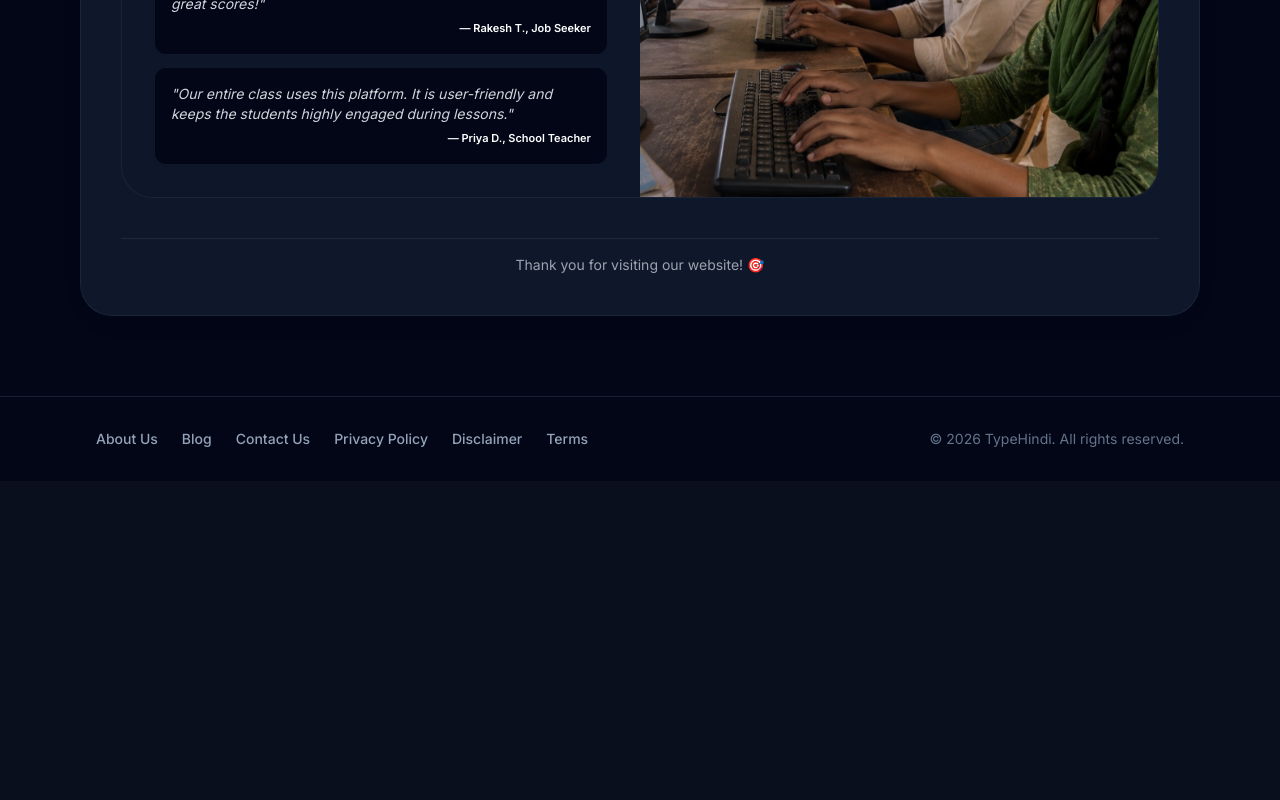
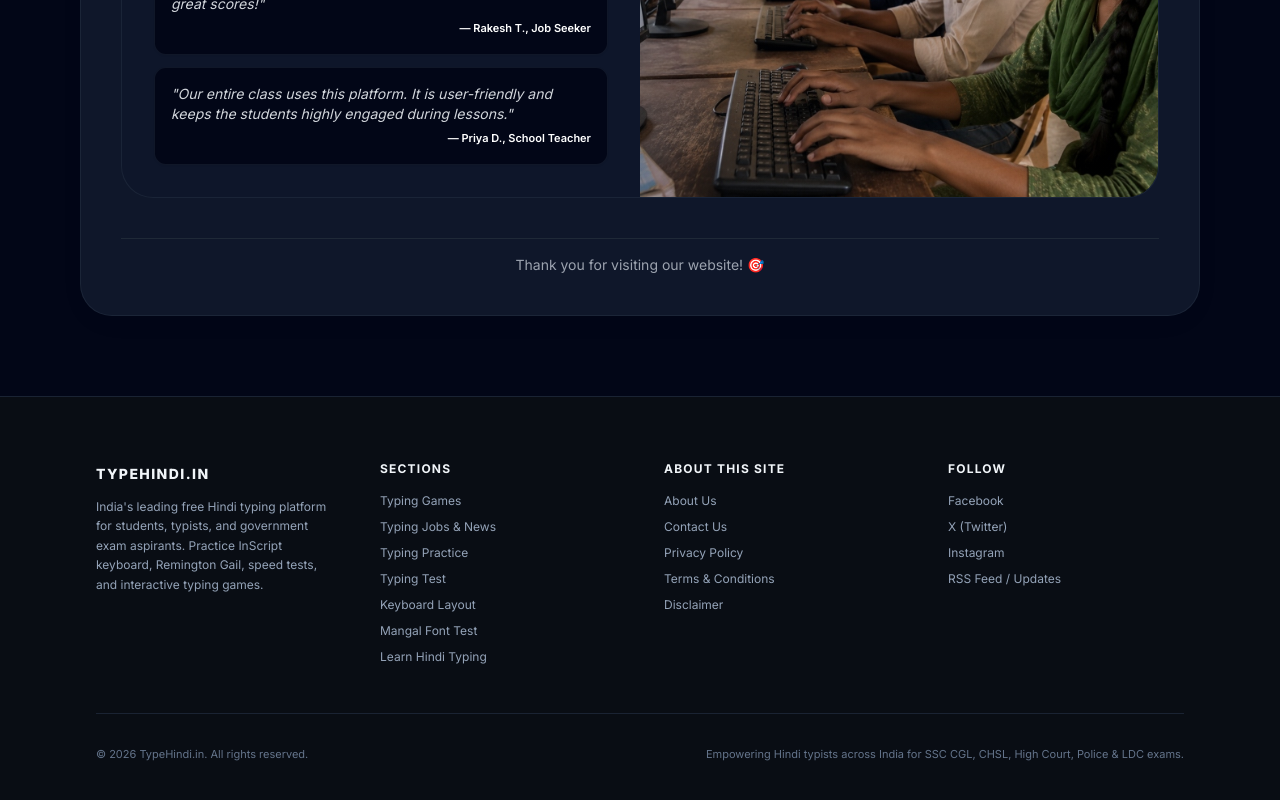
Before and after one commit to therohitbiruli/typehindi, a Next.js app: page / in a window 1280 px wide. Shown: the part 9355-10155 px from the top of the page. Before the commit the page ends 9836 px from the top, so only its background shows below. Built offline with nearby package versions, Linux system fonts and the light colour scheme.

Commit message:
feat(footer): Implement 4-column modern footer matching reference layout

```diff
--- a/src/components/Footer.tsx
+++ b/src/components/Footer.tsx
@@ -1,32 +1,152 @@
 import Link from "next/link";
 
-const footerLinks = [
-  { href: "/about", label: "About Us" },
-  { href: "/blog", label: "Blog" },
-  { href: "/contact", label: "Contact Us" },
-  { href: "/privacy-policy", label: "Privacy Policy" },
-  { href: "/disclaimer", label: "Disclaimer" },
-  { href: "/terms", label: "Terms" },
-];
+export function Footer() {
+  const currentYear = new Date().getFullYear();
 
-export function Footer() {
   return (
-    <footer className="mt-auto border-t border-slate-800/80 bg-slate-950">
-      <div className="container-main py-8">
-        <div className="flex flex-col items-center gap-4 sm:flex-row sm:justify-between">
-          <div className="flex flex-wrap justify-center gap-4 sm:gap-6">
-            {footerLinks.map((link) => (
-              <Link
-                key={link.href}
-                href={link.href}
-                className="text-sm font-medium text-slate-400 transition-colors hover:text-primary-400"
-              >
-                {link.label}
-              </Link>
-            ))}
+    <footer className="mt-auto border-t border-slate-800/80 bg-[#090D14] text-slate-300">
+      <div className="container-main py-12 lg:py-16">
+        <div className="grid grid-cols-1 gap-10 sm:grid-cols-2 lg:grid-cols-4 lg:gap-12">
+          {/* Column 1: Brand Info */}
+          <div>
+            <Link href="/" className="inline-block">
+              <span className="text-sm font-extrabold tracking-widest text-slate-100 uppercase">
+                TYPEHINDI.IN
+              </span>
+            </Link>
+            <p className="mt-3 text-xs leading-relaxed text-slate-400">
+              India&apos;s leading free Hindi typing platform for students, typists, and government exam aspirants. Practice InScript keyboard, Remington Gail, speed tests, and interactive typing games.
+            </p>
           </div>
-          <p className="text-sm text-slate-500">
-            © {new Date().getFullYear()} TypeHindi. All rights reserved.
+
+          {/* Column 2: Sections */}
+          <div>
+            <h3 className="text-xs font-bold uppercase tracking-widest text-slate-100 mb-4">
+              SECTIONS
+            </h3>
+            <ul className="space-y-2.5 text-xs">
+              <li>
+                <Link href="/game" className="text-slate-400 transition-colors hover:text-primary-400 hover:underline">
+                  Typing Games
+                </Link>
+              </li>
+              <li>
+                <Link href="/blog" className="text-slate-400 transition-colors hover:text-primary-400 hover:underline">
+                  Typing Jobs & News
+                </Link>
+              </li>
+              <li>
+                <Link href="/practice" className="text-slate-400 transition-colors hover:text-primary-400 hover:underline">
+                  Typing Practice
+                </Link>
+              </li>
+              <li>
+                <Link href="/test" className="text-slate-400 transition-colors hover:text-primary-400 hover:underline">
+                  Typing Test
+                </Link>
+              </li>
+              <li>
+                <Link href="/keyboard-layout" className="text-slate-400 transition-colors hover:text-primary-400 hover:underline">
+                  Keyboard Layout
+                </Link>
+              </li>
+              <li>
+                <Link href="/mangal-font-typing-test" className="text-slate-400 transition-colors hover:text-primary-400 hover:underline">
+                  Mangal Font Test
+                </Link>
+              </li>
+              <li>
+                <Link href="/learn" className="text-slate-400 transition-colors hover:text-primary-400 hover:underline">
+                  Learn Hindi Typing
+                </Link>
+              </li>
+            </ul>
+          </div>
+
+          {/* Column 3: About This Site (Legal & Info) */}
+          <div>
+            <h3 className="text-xs font-bold uppercase tracking-widest text-slate-100 mb-4">
+              ABOUT THIS SITE
+            </h3>
+            <ul className="space-y-2.5 text-xs">
+              <li>
+                <Link href="/about" className="text-slate-400 transition-colors hover:text-primary-400 hover:underline">
+                  About Us
+                </Link>
+              </li>
+              <li>
+                <Link href="/contact" className="text-slate-400 transition-colors hover:text-primary-400 hover:underline">
+                  Contact Us
+                </Link>
+              </li>
+              <li>
+                <Link href="/privacy-policy" className="text-slate-400 transition-colors hover:text-primary-400 hover:underline">
+                  Privacy Policy
+                </Link>
+              </li>
+              <li>
+                <Link href="/terms" className="text-slate-400 transition-colors hover:text-primary-400 hover:underline">
+                  Terms & Conditions
+                </Link>
+              </li>
+              <li>
+                <Link href="/disclaimer" className="text-slate-400 transition-colors hover:text-primary-400 hover:underline">
+                  Disclaimer
+                </Link>
+              </li>
+            </ul>
+          </div>
+
+          {/* Column 4: Follow */}
+          <div>
+            <h3 className="text-xs font-bold uppercase tracking-widest text-slate-100 mb-4">
+              FOLLOW
+            </h3>
+            <ul className="space-y-2.5 text-xs">
+              <li>
+                <a
+                  href="https://facebook.com"
+                  target="_blank"
+                  rel="noopener noreferrer"
+                  className="text-slate-400 transition-colors hover:text-primary-400 hover:underline"
+                >
+                  Facebook
+                </a>
+              </li>
+              <li>
+                <a
+                  href="https://x.com"
+                  target="_blank"
+                  rel="noopener noreferrer"
+                  className="text-slate-400 transition-colors hover:text-primary-400 hover:underline"
+                >
+                  X (Twitter)
+                </a>
+              </li>
+              <li>
+                <a
+                  href="https://instagram.com"
+                  target="_blank"
+                  rel="noopener noreferrer"
+                  className="text-slate-400 transition-colors hover:text-primary-400 hover:underline"
+                >
+                  Instagram
+                </a>
+              </li>
+              <li>
+                <Link href="/blog" className="text-slate-400 transition-colors hover:text-primary-400 hover:underline">
+                  RSS Feed / Updates
+                </Link>
+              </li>
+            </ul>
+          </div>
+        </div>
+
+        {/* Bottom copyright & tagline */}
+        <div className="mt-12 pt-8 border-t border-slate-800/80 text-[11px] text-slate-500 flex flex-col sm:flex-row justify-between items-center gap-3">
+          <p>© {currentYear} TypeHindi.in. All rights reserved.</p>
+          <p className="text-center sm:text-right">
+            Empowering Hindi typists across India for SSC CGL, CHSL, High Court, Police & LDC exams.
           </p>
         </div>
       </div>
```
